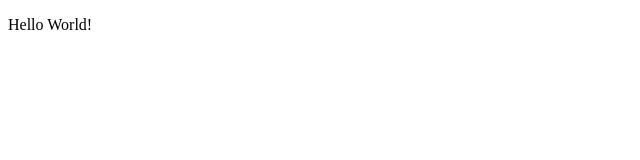
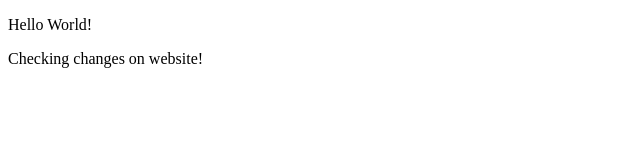
Before and after one commit to MWA-CH/BootCamp, a plain HTML site: page index.html in a window 1280 px wide. Shown: the whole page, without its empty margins (0-640 px from the left). Drawn offline with Linux system fonts and the light colour scheme.

Commit message:
Update index.html

```diff
--- a/index.html
+++ b/index.html
@@ -3,5 +3,6 @@
 <head></head>
 <body>
     <p>Hello World!</p>
+    <p>Checking changes on website! </p>
 </body>
 </html>
```
